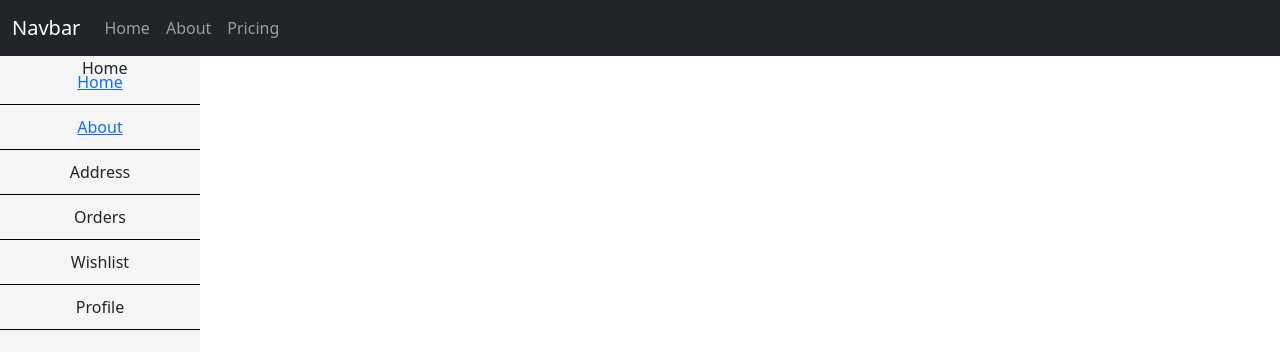
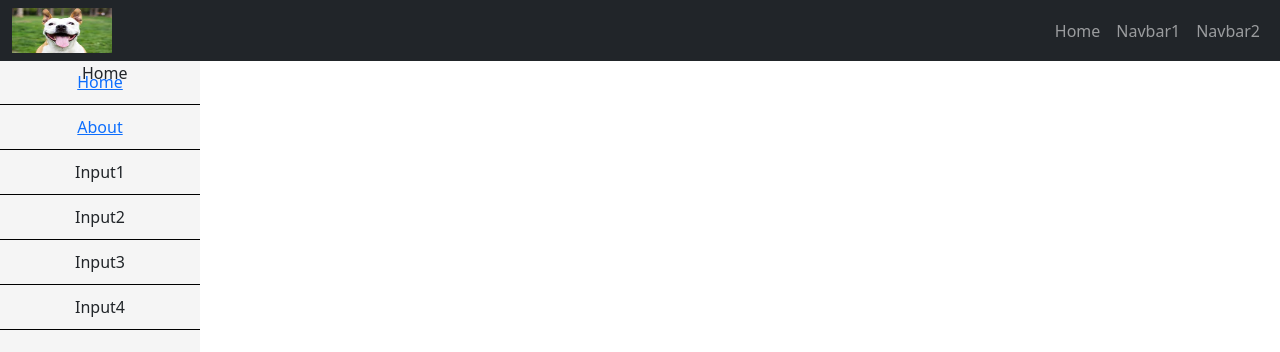
Before and after one commit to Pathi-rao/Web_dev, a React (Create React App) app in the folder webapp/: page / in a window 1280 px wide. Shown: the top 352 px of the page. Built offline with nearby package versions, Linux system fonts and the light colour scheme.

Commit message:
updated navbar and included logo

```diff
--- a/webapp/src/App.js
+++ b/webapp/src/App.js
@@ -4,18 +4,23 @@ import '@fontsource/roboto/400.css';
 import NavBar from "./components/Navbar/NavBar";
 import { Home } from "./components/Home/Home";
 import { About } from "./components/About/About";
+import {Navbar_one} from "./components/Navbar1/Navbar1";
+import {Navbar_two} from "./components/Navbar2/Navbar2";
 import "./App.css"
 import { BrowserRouter as Router, Route } from "react-router-dom";
 
 function App() {
   return (
     <Router>
-      <Route path="/"  component={NavBar} />
+      <Route path="/" component={NavBar} />
       <div className="container">
       <Route path="/"  component={Sidebar} />
+
       <div>
-      <Route path="/" exact  component={Home} />
+      <Route path="/" exact component={Home} />
       <Route path="/about"  component={About} />
+      <Route path="/navbar_one" component={Navbar_one} />
+      <Route path="/navbar_two"  component={Navbar_two} />
       </div>
 
       </div>
--- a/webapp/src/components/Navbar/NavBar.jsx
+++ b/webapp/src/components/Navbar/NavBar.jsx
@@ -2,17 +2,20 @@ import React from "react"
 import {Container} from "react-bootstrap"
 import {Navbar,Nav} from "react-bootstrap"
 import {withRouter} from "react-router-dom"
+import navbar_logo from "./dog_pic.jpg"
+
 
 class NavBar extends React.Component{
     render(){
         return (
             <Navbar bg="dark" variant="dark">
             <Container fluid>
-            <Navbar.Brand href="/">Navbar</Navbar.Brand>
-            <Nav className="me-auto">
+            <img src={navbar_logo} alt="Page logo" style={{ width: "100px", height: "45px" }}/>
+            <Navbar.Brand href="/"></Navbar.Brand>
+            <Nav className="mr-auto">
               <Nav.Link href="/">Home</Nav.Link>
-              <Nav.Link href="/about">About</Nav.Link>
-              <Nav.Link href="#pricing">Pricing</Nav.Link>
+              <Nav.Link href="/navbar_one">Navbar1</Nav.Link>
+              <Nav.Link href="/navbar_two">Navbar2</Nav.Link>
             </Nav>
             </Container>
           </Navbar>
--- /dev/null
+++ b/webapp/src/components/Navbar1/Navbar1.jsx
@@ -0,0 +1,11 @@
+import React from "react"
+
+export class Navbar_one extends React.Component{
+    render(){
+        return (
+            <div>
+                Navbar1
+            </div>
+        )
+    }
+}
--- /dev/null
+++ b/webapp/src/components/Navbar2/Navbar2.jsx
@@ -0,0 +1,11 @@
+import React from "react"
+
+export class Navbar_two extends React.Component{
+    render(){
+        return (
+            <div>
+                Navbar2
+            </div>
+        )
+    }
+}
--- a/webapp/src/components/Sidebar/Sidebar.jsx
+++ b/webapp/src/components/Sidebar/Sidebar.jsx
@@ -6,28 +6,35 @@ class Sidebar extends React.Component{
     render(){
         return (
             <div className="sidebar">
+
                 <div>
                 <Link to={"/"}>
                     Home
                 </Link>
                 </div>
+
                 <div>
                     <Link to={"/about"}>
                     About
                     </Link>
                 </div>
+
                 <div>
-                    Address
+                    Input1
                 </div>
+
                 <div>
-                    Orders
+                    Input2
                 </div>
+
                 <div>
-                    Wishlist
+                    Input3
                 </div>
+
                 <div>
-                    Profile
+                    Input4
                 </div>
+
             </div>
         )
     }
```
Also changed, not shown: webapp/src/components/Navbar/dog_pic.jpg (added), 1 other file (tests, documents, lock files or other folders).
